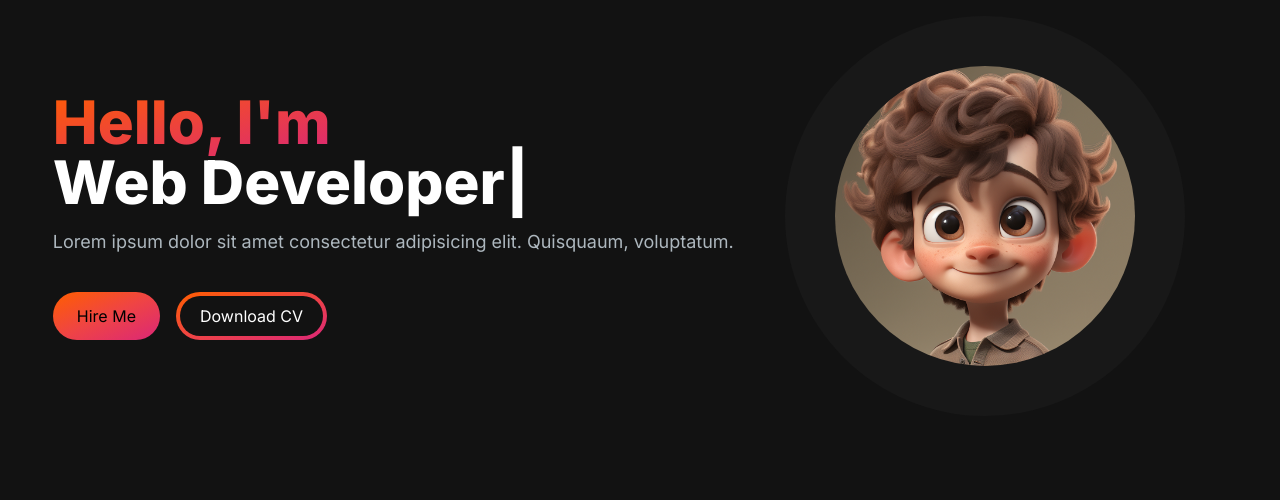
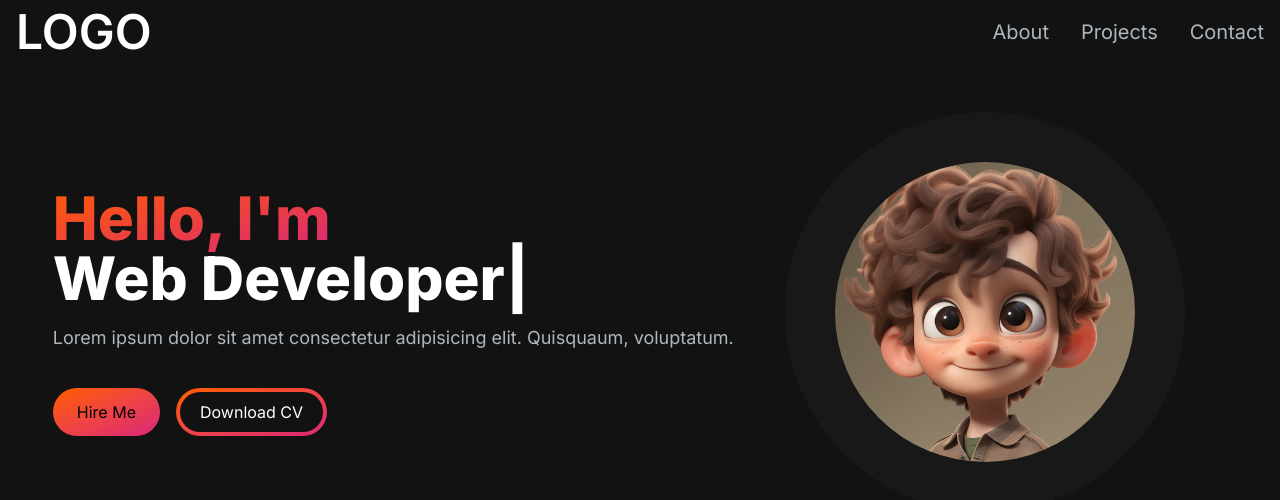
Before and after one commit to dan-carvalhoshrn/portfolio, a Next.js app: page / in a window 1280 px wide. Shown: the top 500 px of the page. Built offline with nearby package versions, Linux system fonts and the light colour scheme.

Commit message:
:sparkles: :heavy_plus_sign: :iphone: Navbar for desktop and mobile

```diff
--- a/package.json
+++ b/package.json
@@ -9,6 +9,7 @@
     "lint": "next lint"
   },
   "dependencies": {
+    "@heroicons/react": "^2.1.1",
     "next": "14.1.0",
     "react": "^18",
     "react-dom": "^18",
--- /dev/null
+++ b/src/app/components/MenuOverlay.jsx
@@ -0,0 +1,19 @@
+import React from 'react'
+
+import NavLink from './NavLink'
+
+function MenuOverlay({ links }) {
+    return (
+        <ul className='flex flex-col py-4 items-center'>
+            {
+                links.map((link, index) => (
+                <li key={index}>
+                        <NavLink href={link.path} title={link.title} />
+                </li>
+                ))
+            }
+        </ul>
+    )
+}
+
+export default MenuOverlay
--- /dev/null
+++ b/src/app/components/NavLink.jsx
@@ -0,0 +1,13 @@
+import Link from "next/link"
+
+const NavLink = ({ href, title }) => {
+    return (
+        <Link
+            href={href}
+            className='block py-2 pl-3 pr-4 text-[#ADB7BE] sm:text-xl rounded md:p-0 hover:text-white'>
+            {title}
+        </Link>
+    )
+}
+
+export default NavLink
--- /dev/null
+++ b/src/app/components/Navbar.jsx
@@ -0,0 +1,67 @@
+"use client"
+
+import React, { useState } from 'react'
+import Link from 'next/link'
+
+import NavLink from './NavLink'
+import MenuOverlay from './MenuOverlay'
+
+import { Bars3Icon, XMarkIcon } from "@heroicons/react/24/solid"
+
+const navLinks = [
+    {
+        title: "About",
+        path: "#about",
+    },
+    {
+        title: "Projects",
+        path: "#projects",
+    },
+    {
+        title: "Contact",
+        path: "#contact",
+    }
+]
+
+const Navbar = () => {
+    const [navbarOpen, setNavbarOpen] = useState(false)
+
+    return (
+        <nav className='fixed top-0 left-0 right-0 z-10 bg-[#121212] bg-opacity-100'>
+            <div className='flex flex-wrap items-center justify-between mx-auto px-4 py-2'>
+                <Link
+                    href={'/'}
+                    className='text-2xl md:text-5xl text-white font-semibold'>
+                    LOGO
+                </Link>
+                <div className='mobile-menu block md:hidden'>
+                    {
+                        !navbarOpen ? (
+                            <button onClick={() => setNavbarOpen(true)} className='flex items-center px-3 py-2 border rounded border-slate-200 hover:text-white hover:border-white text-slate-200'>
+                                <Bars3Icon className='h-5 w-5' />
+                            </button>
+                        ) : (
+                            <button onClick={() => setNavbarOpen(false)} className='flex items-center px-3 py-2 border rounded border-slate-200 hover:text-white hover:border-white text-slate-200'>
+                                <XMarkIcon className='h-5 w-5' />
+                            </button>
+                        )
+                    }
+                </div>
+                <div className='menu hidden md:block md:w-auto' id='navbar'>
+                    <ul className='flex p-4 md:p-0 md:flex-row md:space-x-8 mt-0'>
+                        {
+                            navLinks.map((link, index) => (
+                                <li key={index}>
+                                    <NavLink href={link.path} title={link.title} />
+                                </li>
+                            ))
+                        }
+                    </ul>
+                </div>
+            </div>
+            {navbarOpen ? <MenuOverlay links={navLinks}/> : null}
+        </nav>
+    )
+}
+
+export default Navbar
--- a/src/app/page.js
+++ b/src/app/page.js
@@ -1,10 +1,11 @@
-import Image from "next/image";
 import HeaderSection from "./components/HeaderSection";
+import Navbar from "./components/Navbar";
 
 export default function Home() {
   return (
     <main className="flex min-h-screen flex-col bg-[#121212]">
-      <div class="container mx-auto px-12 py-4">
+      <Navbar />
+      <div className="container mt-24 mx-auto px-12 py-4">
         <HeaderSection />
       </div>
     </main>
```
Also changed, not shown: 1 other file (tests, documents, lock files or other folders).
